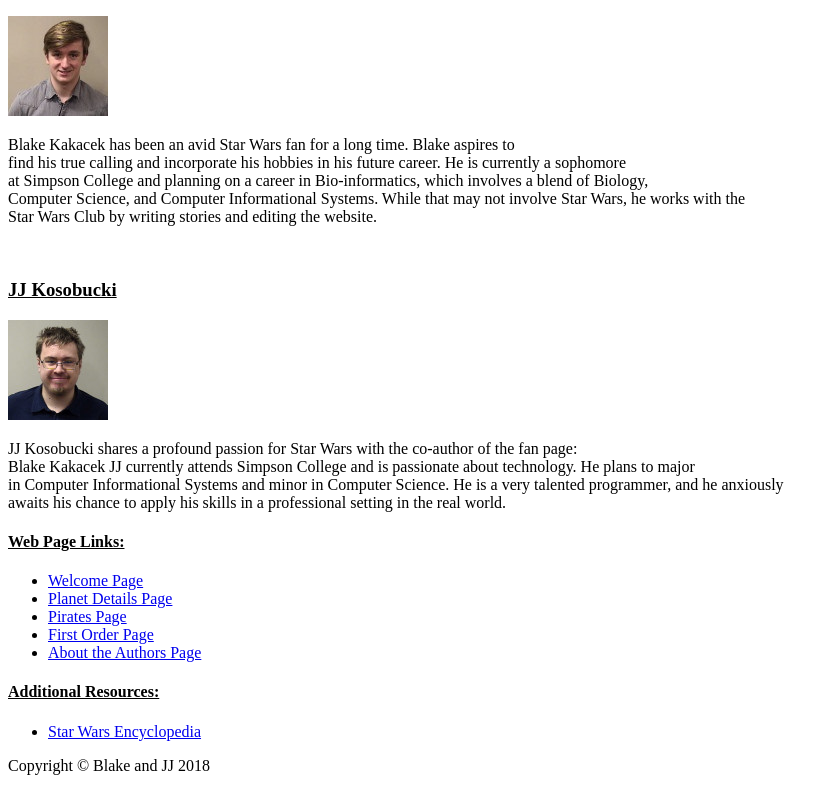
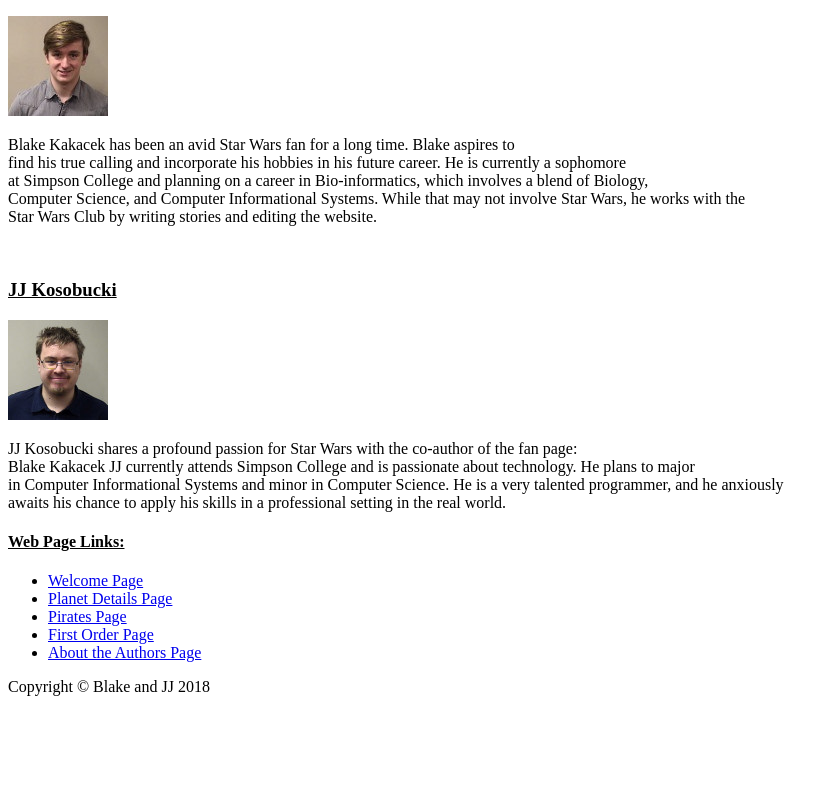
Before and after one commit to Bkakacek/assignment_blakek, a plain HTML site: page public html/authors.html in a window 1280 px wide. Shown: the part 314-1105 px from the top of the page, without its empty margins (0-838 px from the left). After the commit the page ends 1026 px from the top, so only its background shows below. Drawn offline with Linux system fonts and the light colour scheme; files whose address does not match are found by name.

Commit message:
Fourth check-in, authors page hyperlink section updated.

```diff
--- a/public html/authors.html
+++ b/public html/authors.html
@@ -70,15 +70,8 @@
             </li>
 
             <li>
-                <a href="resistance.html">About the Authors Page</a>
+                <a href="authors.html">About the Authors Page</a>
             </li>
-        </ul>
-
-        <h4><u>Additional Resources:</u></h4>
-        <ul>
-        	<li>
-        		<a href="starwar.wikia.com">Star Wars Encyclopedia</a>
-        	</li>
         </ul>
     </nav>
     <footer>
```
